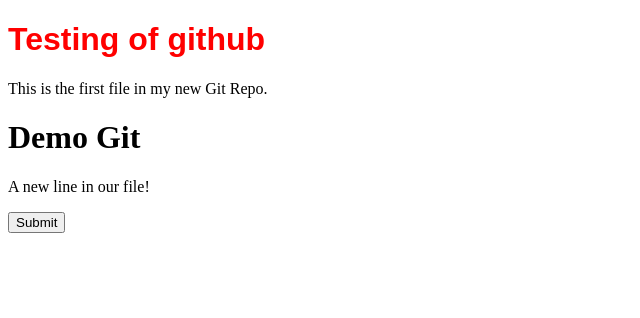
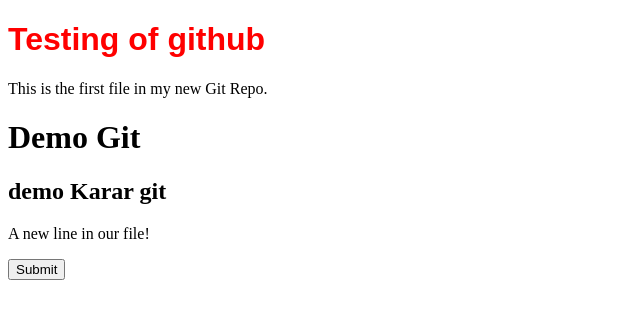
Before and after one commit to topDevelopers123/e-commerce-mayavi, a plain HTML site: page index.html in a window 1280 px wide. Shown: the whole page, without its empty margins (0-640 px from the left). Drawn offline with Linux system fonts and the light colour scheme.

Commit message:
karar demo git

```diff
--- a/index.html
+++ b/index.html
@@ -10,6 +10,7 @@
     <h1 style="color: red" class="heading">Testing of github</h1>
     <p>This is the first file in my new Git Repo.</p>
     <h1> Demo Git</h1>
+    <h2>demo Karar git</h2>
       <p>A new line in our file!</p>
     <button>Submit</button>
 </body>
```
